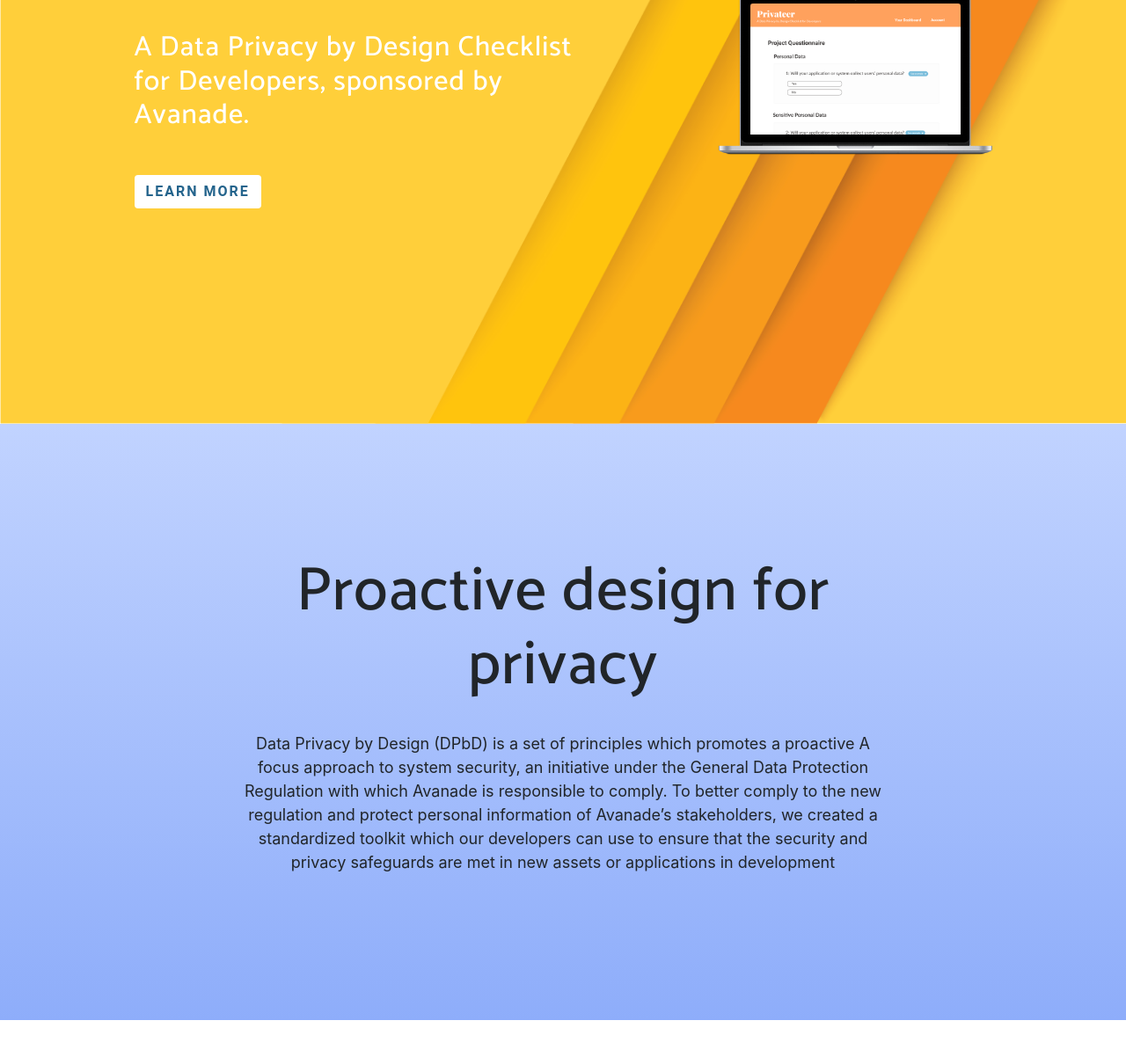
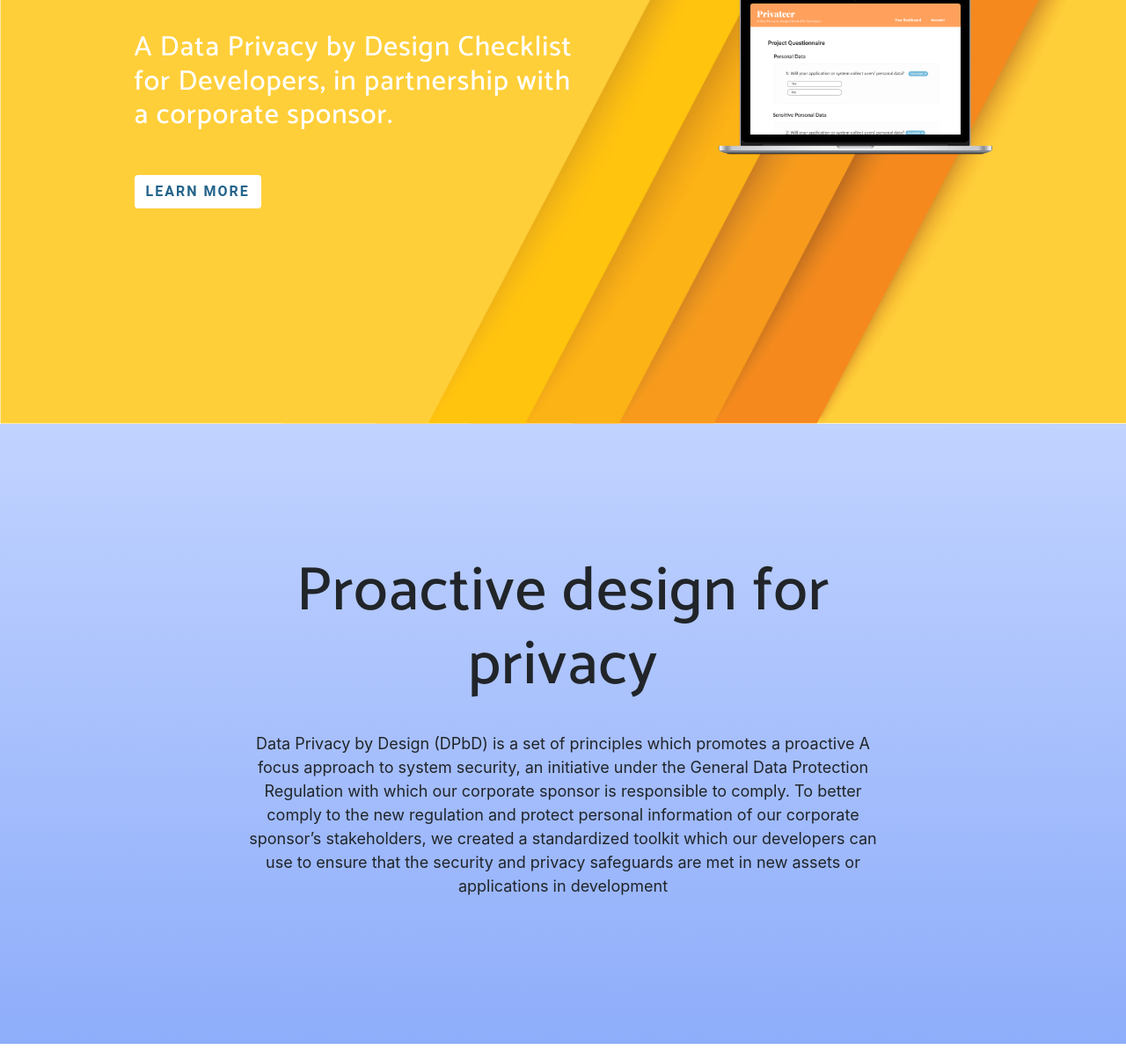
Before and after one commit to PrivateerApp/PrivateerApp.github.io, a website with bundled scripts: page index.html in a window 1280 px wide. Shown: the part 318-1520 px from the top of the page at 88% size. Built offline with nearby package versions, Linux system fonts and the light colour scheme; a web font is replaced by a local one.

Commit message:
update sponsor language

```diff
--- a/index.html
+++ b/index.html
@@ -62,7 +62,7 @@
         <div class="col-lg-7 my-auto">
           <div class="header-content mx-auto">
             <h1 class="mb-5">Privateer. </h1>
-            <h2 class="mb-5" id="sub-heading">A Data Privacy by Design Checklist for Developers, sponsored by Avanade.</h2>
+            <h2 class="mb-5" id="sub-heading">A Data Privacy by Design Checklist for Developers, in partnership with a corporate sponsor.</h2>
             <a id="learn-more-btn" href="#download" class="btn btn-outline btn-xl js-scroll-trigger">Learn more</a>
           </div>
         </div>
@@ -92,8 +92,8 @@
           <h2 class="section-heading">Proactive design for privacy</h2>
           <br>
           <p>Data Privacy by Design (DPbD) is a set of principles which promotes a proactive A focus approach to
-            system security, an initiative under the General Data Protection Regulation with which Avanade is
-            responsible to comply. To better comply to the new regulation and protect personal information of Avanade’s
+            system security, an initiative under the General Data Protection Regulation with which our corporate sponsor is
+            responsible to comply. To better comply to the new regulation and protect personal information of our corporate sponsor’s
             stakeholders, we created a standardized toolkit which our developers can use to ensure that the security and privacy safeguards
             are met in new assets or applications in development</p>
           <!-- <div class="badges">
@@ -186,7 +186,7 @@
   <div class="container">
 
     <h2 id="team-header">Our Team</h2>
-    <p id="team-descrip">We are four undergraduate students in the University of Washington Informatics program. This project was started as part of our <a href="https://ischool.uw.edu/capstone">Informatics 2020 Capstone course</a>, in partnership with our sponsor, Avanade. </p>
+    <p id="team-descrip">We are four undergraduate students in the University of Washington Informatics program. This project was started as part of our <a href="https://ischool.uw.edu/capstone">Informatics 2020 Capstone course</a>, in partnership with our corporate sponsor. </p>
     <br>
     <div class="row text-center">
 
```
